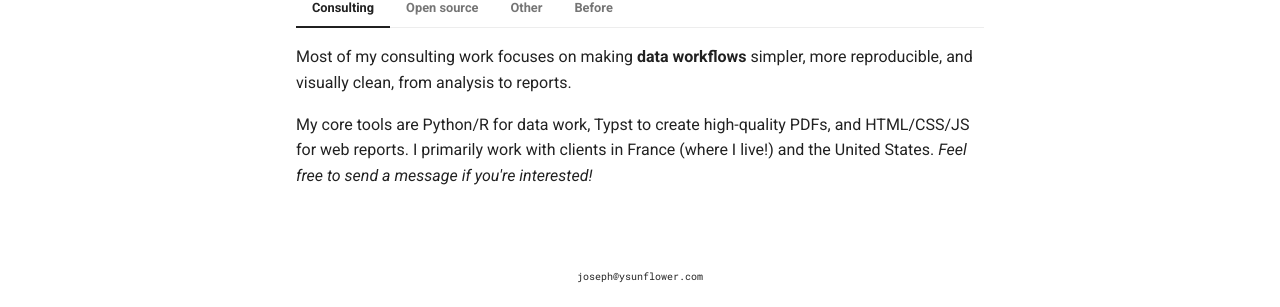
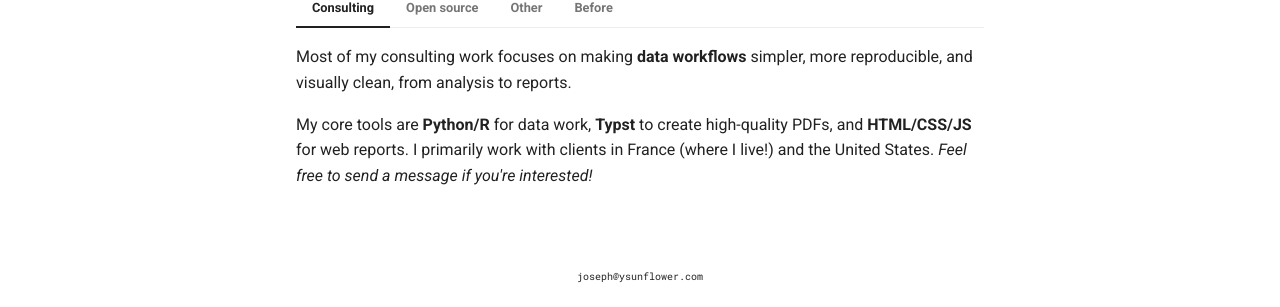
Before and after one commit to JosephBARBIERDARNAL/barbierjoseph.com, an MkDocs documentation site: the page built from docs/index.md, in a window 1280 px wide and 932 px high. Shown: the part 524-831 px from the top of the window. Built offline with MkDocs 1.6.1 and Material for MkDocs 9.7.7, drawn with Linux system fonts in a browser that asks for light colours; some of the changed lines change nothing that is shown.

Commit message:
autopush

```diff
--- a/docs/index.md
+++ b/docs/index.md
@@ -10,15 +10,17 @@
 
     Most of my consulting work focuses on making **data workflows** simpler, more reproducible, and visually clean, from analysis to reports.
 
-    My core tools are Python/R for data work, Typst to create high-quality PDFs, and HTML/CSS/JS for web reports. I primarily work with clients in France (where I live!) and the United States. _Feel free to send a message if you're interested!_
+    My core tools are **Python/R** for data work, **Typst** to create high-quality PDFs, and **HTML/CSS/JS** for web reports. I primarily work with clients in France (where I live!) and the United States. _Feel free to send a message if you're interested!_
 
 === "Open source"
 
-    Most of my open-source work focuses on data visualization, such as [pypalettes](https://y-sunflower.github.io/pypalettes/) or [pyfonts](https://y-sunflower.github.io/pyfonts/). I also write about [how to make Python packages](https://y-sunflower.github.io/python-packaging-essentials/).
+    Most of my open-source work focuses on **data visualization**. I've developed and maintain [multiple Python packages](https://github.com/y-sunflower) and made tons of contributions to the [Python Graph Gallery](https://github.com/holtzy/The-Python-Graph-Gallery) and the [R Graph Gallery](https://github.com/holtzy/R-graph-gallery).
+
+    Sometimes I try to contribute to other projects too!
 
 === "Other"
 
-    I do some other things, such as [YouTube videos](https://www.youtube.com/@ysunflower-data), [TidyTuesday challenges](https://github.com/JosephBARBIERDARNAL/tidytuesday), and giving [talks](https://github.com/JosephBARBIERDARNAL/talk).
+    I do some other things, such as [YouTube videos](https://www.youtube.com/@ysunflower-data), [TidyTuesday challenges](https://github.com/JosephBARBIERDARNAL/tidytuesday), and [talks](https://github.com/JosephBARBIERDARNAL/talk).
 
 === "Before"
 
```
